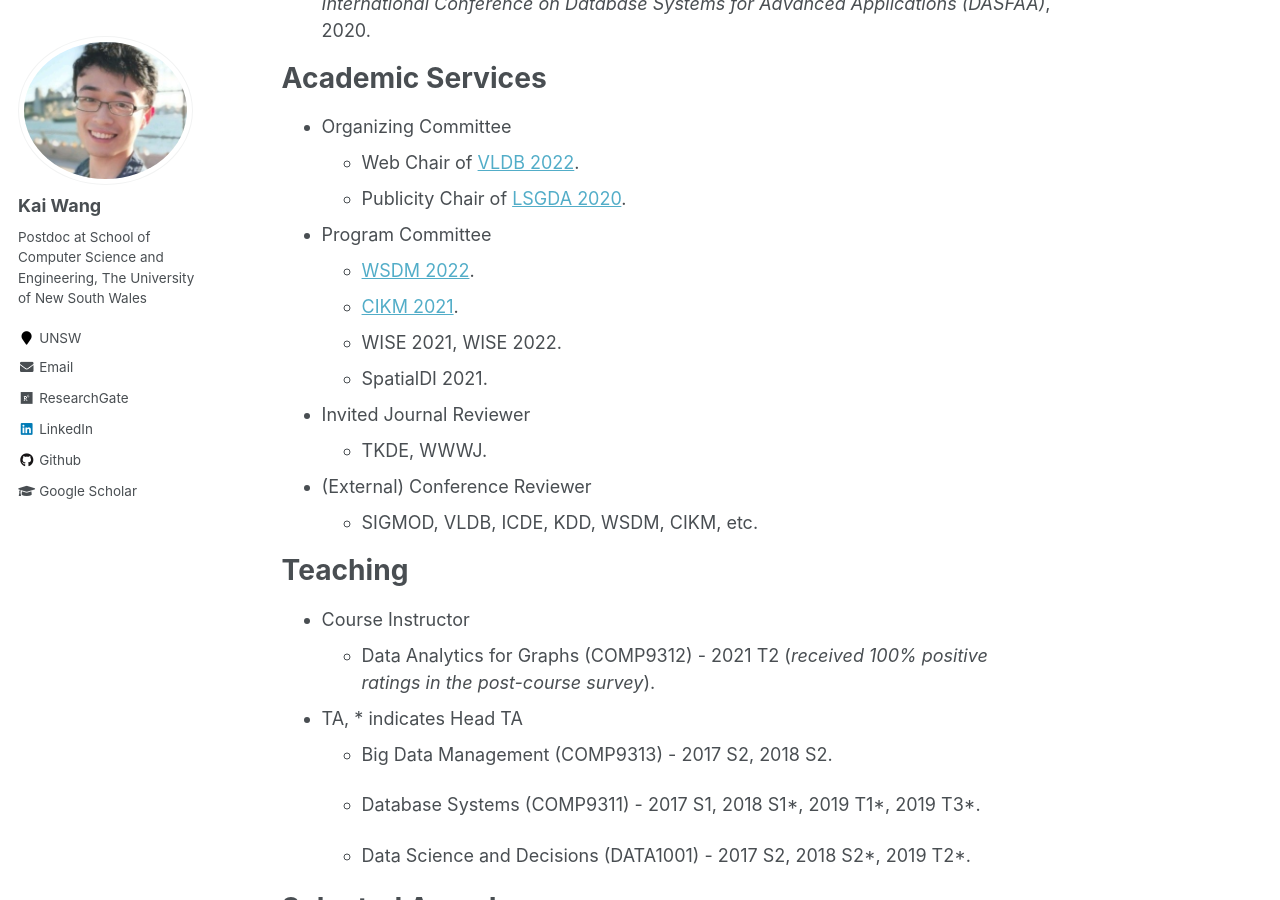
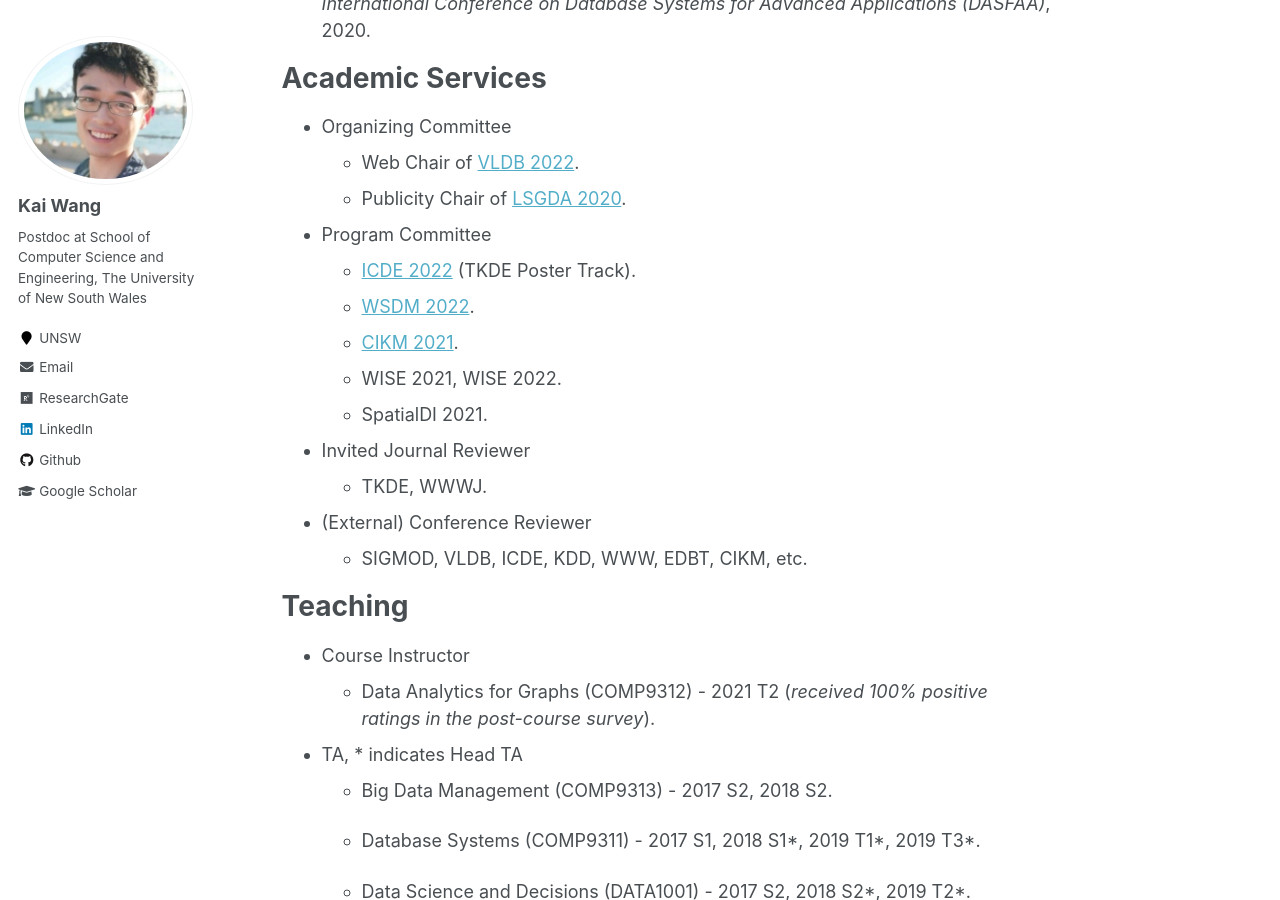
Before and after one commit to cs-kaiwang/cs-kaiwang.github.io, a Jekyll site: the page built from _pages/about.md, in a window 1280 px wide and 900 px high, scrolled down 2247 px. Built offline with Jekyll 4.4.1, drawn with Linux system fonts in a browser that asks for light colours.

Commit message:
Update about.md

```diff
--- a/_pages/about.md
+++ b/_pages/about.md
@@ -45,6 +45,7 @@ Academic Services
   - Publicity Chair of [LSGDA 2020](https://www.google.com/url?q=https%3A%2F%2Flsgda.github.io%2F2020%2F&sa=D&sntz=1&usg=AFQjCNFYfkgg9wBrWW8wUaG8GCGXJz3z_A).
 
 - Program Committee
+  - [ICDE 2022](https://icde2022.ieeecomputer.my/) (TKDE Poster Track).
   - [WSDM 2022](https://www.wsdm-conference.org/2022/).
   - [CIKM 2021](https://www.cikm2021.org/).
   - WISE 2021, WISE 2022.
@@ -54,7 +55,7 @@ Academic Services
   - TKDE, WWWJ.
 
 - (External) Conference Reviewer
-  - SIGMOD, VLDB, ICDE, KDD, WSDM, CIKM, etc.
+  - SIGMOD, VLDB, ICDE, KDD, WWW, EDBT, CIKM, etc.
 
 
 Teaching
```
